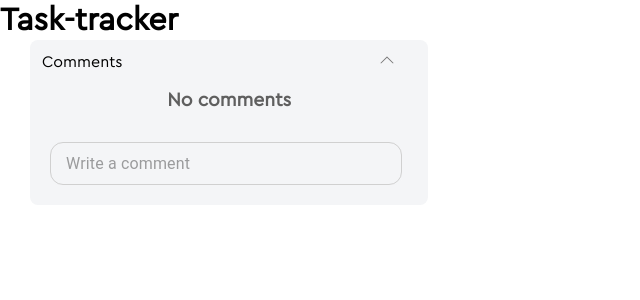
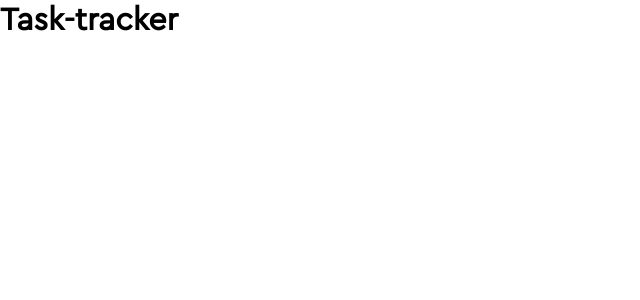
Before and after one commit to peaksoft-school/task-tracker-js9, a React (Create React App) app: page / in a window 1280 px wide. Shown: the top 300 px of the page, without its empty margins (0-640 px from the left). Built offline with nearby package versions, Linux system fonts and the light colour scheme; a web font is replaced by a local one.

Commit message:
updated changes comments

```diff
--- a/src/App.js
+++ b/src/App.js
@@ -1,11 +1,7 @@
-import { CommentSectoin } from './components/UI/comments/CommentsSection'
-import { comments } from './utils/constants/comments'
-
 function App() {
    return (
       <div>
          <h1>Task-tracker </h1>
-         <CommentSectoin comments={comments} />
       </div>
    )
 }
--- a/src/components/UI/comments/CommentsSection.jsx
+++ b/src/components/UI/comments/CommentsSection.jsx
@@ -49,7 +49,6 @@ export const CommentSectoin = ({ comments }) => {
 }
 
 const GLobalContainer = styled('div')(() => ({
-   marginLeft: '30px',
    backgroundColor: '#F4F5F7',
    width: ' 24.9rem',
    padding: ' 0.75rem ',
```
